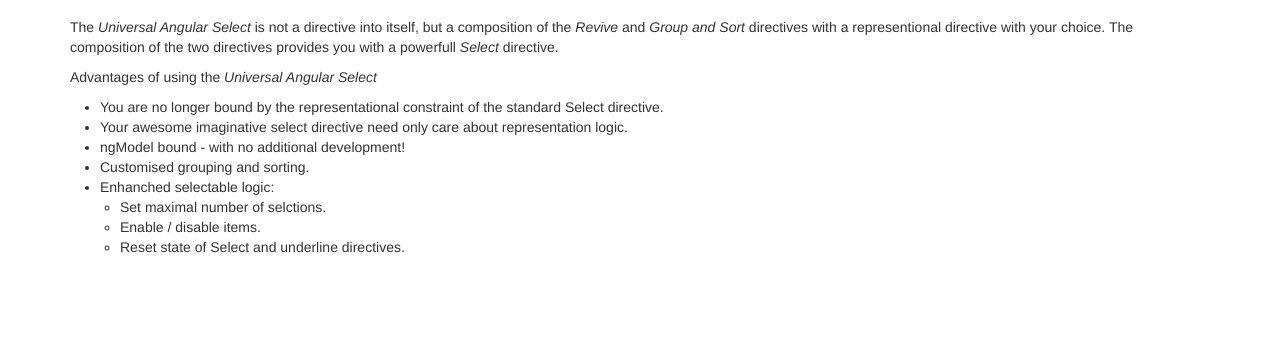
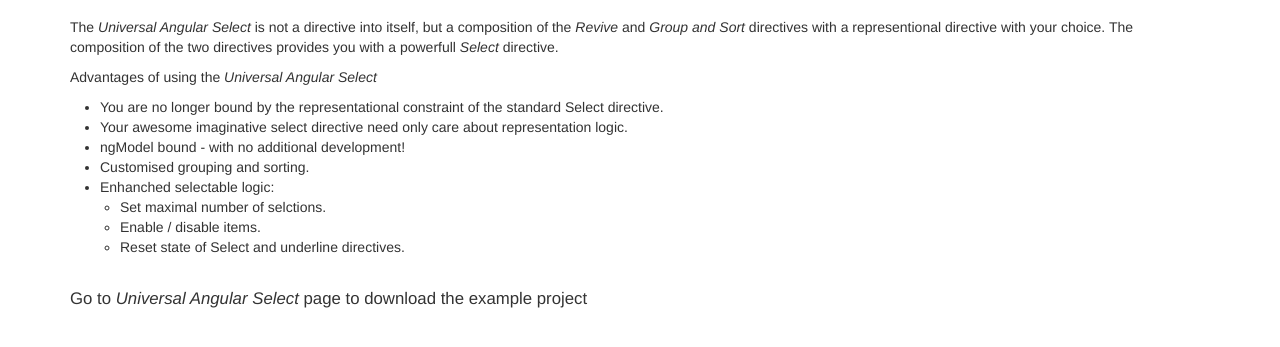
Before and after one commit to yuvaloren6/projects, a plain HTML site: page index.html in a window 1280 px wide. Shown: the part 2449-2796 px from the top of the page. Before the commit the page ends 2756 px from the top, so only its background shows below. Drawn offline with nearby package versions, Linux system fonts and the light colour scheme.

Commit message:
adding link to universal angular select

```diff
--- a/index.html
+++ b/index.html
@@ -29,6 +29,7 @@
 <body ng-app="myProjects" style="margin-top:10px;">
     <a style="margin-left:50px;" href="https://yuvaloren6.github.io/angular-revive">Angular Revive</a>
     <a style="margin-left:50px;" href="https://yuvaloren6.github.io/angular-groupSort">Angular-GroupSort</a>
+    <a style="margin-left:50px;" href="https://yuvaloren6.github.io/universal-angular-select">Universal-Angular-Select</a>
     <div class="pageHeader" style="margin-top:10px;">
         <div class="container">
             <div class="row">
@@ -321,6 +322,11 @@
                     </p>
                 </div>
             </div>
+            <div class="row pushDown">
+                <div class="col-xs-12">
+                    <a class="link" href="https://yuvaloren6.github.io/universal-angular-select/">Go to <em>Universal Angular Select</em> page to download the example project</a>
+                </div>
+            </div>
         </section>
     </div>
     </body>
```
